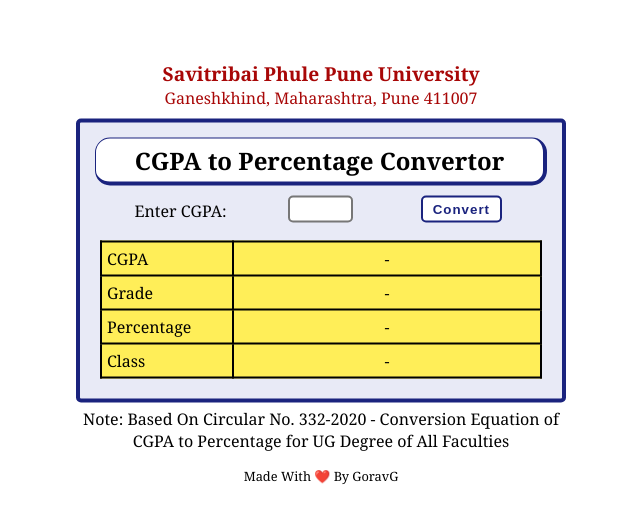
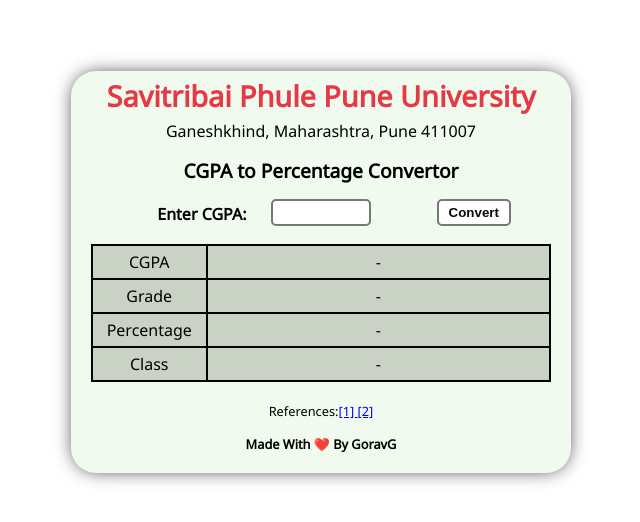
Before and after one commit to GoravG/SPPU-CGPA-TO-PERCENTAGE, a plain HTML site: page index.html in a window 1280 px wide. Shown: the part 128-650 px from the top of the page, without its empty margins (319-959 px from the left). Drawn offline with Linux system fonts and the light colour scheme.

Commit message:
UI changes

```diff
--- a/index.html
+++ b/index.html
@@ -3,10 +3,14 @@
 
 <head>
     <meta charset="UTF-8">
-    <title>CGPA to Percentage Convertor</title>
+    <title>SPPU CGPA to Percentage Convertor</title>
+    <meta name="description" content="SPPU CGPA to Percentage Convertor">
+    <meta name="keywords" content="SPPU, CGPA, Percentage, Grade, Class, Convertor">
+    <meta name="author" content="GoravG">
     <meta name="viewport" content="width=device-width, initial-scale=1.0">
     <link rel="stylesheet" href="./style.css" />
-    <link rel="shortcut icon" type="image/png" href="favicon.png">
+    <link href='https://fonts.googleapis.com/css?family=Noto Sans' rel='stylesheet'>
+    <link rel="shortcut icon" type="image/png" href="./images/calculator.svg">
 </head>
 
 <body>
@@ -17,7 +21,7 @@
                     Savitribai Phule Pune University
                 </a>
             </div>
-            <div class="deptdiv">Ganeshkhind, Maharashtra, Pune 411007</div>
+            <div class="addressdiv">Ganeshkhind, Maharashtra, Pune 411007</div>
         </div>
         <div class="mainbox">
             <div class="title">CGPA to Percentage Convertor</div>
@@ -55,9 +59,10 @@
             </div>
         </div>
         <div class="bottombox">
-            <div class="note">
-                Note: Based On Circular No. 332-2020 - Conversion Equation of CGPA to Percentage for UG Degree of All
-                Faculties
+            <div class="note">References:<a
+                    href="http://www.unipune.ac.in/Syllabi_PDF/revised-2015/engineering/UG-RULE-REGULATIONS-FOR-CREDIT-SYSTEM-2015-18June.pdf">[1]
+                </a><a
+                    href="https://campus.unipune.ac.in/CBCS/CBCS_Regulations_for_SPPU_01.09.2018_29.09.2018.pdf">[2]</a>
             </div>
             <div class="credits">
                 Made With ❤️ By GoravG
--- a/script.js
+++ b/script.js
@@ -1,7 +1,7 @@
 function convertCGPA() {
     var cgpa = document.getElementById("cgpa_input").value;
     if (cgpa == "") {
-        document.getElementById("error_msg").innerHTML = "Enter valid CGPA (i.e. between 0 & 10)";
+        document.getElementById("error_msg").innerHTML = "Please enter valid CGPA (i.e. between 0 & 10)";
         return;
     }
     var cgpa = Number(cgpa);
@@ -63,7 +63,6 @@
     document.getElementById("op_per").innerHTML = per;
     document.getElementById("op_class").innerHTML = cls;
 }
-// Click convert button when enter is pressed in input field
 document.getElementById("cgpa_input").addEventListener("keypress", function (event) {
     if (event.key === 'Enter') {
         event.preventDefault();
--- a/style.css
+++ b/style.css
@@ -6,11 +6,14 @@
 
 body {
     background-color: #fff;
-    font-family: Georgia, sans-serif;
+    font-family: Noto Sans, sans-serif;
 }
 
 .wrapper {
-    background-color: #fff;
+    background-color: #f1faee;
+    border: 0px solid #000000;
+    border-radius: 25px;
+    box-shadow: 0px 0px 20px -5px #000000;
     width: 500px;
     padding: 5px;
     text-align: center;
@@ -20,50 +23,45 @@
     transform: translate(-50%, -50%);
 }
 
-.wrapper .topbox {
-    color: #A80707;
+.wrapper .topbox .addressdiv {
+    padding: 5px 0px;
 }
 
 .wrapper .topbox a {
     text-decoration: none;
-    color: #A80707;
-    font-weight: bold;
-    font-size: 1.2em;
+    color: #e63946;
+    font-weight: bolder;
+    font-size: 1.8em;
 }
 
 .wrapper .topbox a:hover,
 .wrapper .topbox a:active {
-    text-shadow: 1px 1px #000;
+    text-shadow: 10px 0px 10px #f0f0f0;
 }
 
 .wrapper .mainbox {
-    background-color: #E8EAF6;
-    padding: 15px;
-    margin: 10px 0px 5px;
-    border: 4px solid #1A237E;
-    border-radius: 5px;
+    background-color: #f1faee;
+    padding: 5px;
+    margin: 0px 0px 5px;
 }
 
 .wrapper .mainbox .title {
     padding: 5px;
-    font-size: 1.5em;
+    font-size: 1.2em;
     font-weight: bold;
-    background-color: #fff;
-    border-top: 1px solid #1A237E;
-    border-right: 4px solid #1A237E;
-    border-bottom: 4px solid #1A237E;
-    border-left: 1px solid #1A237E;
-    border-radius: 15px;
+    margin-bottom: 5px;
 }
 
 .wrapper .mainbox .input_row {
     display: flex;
-    padding: 10px;
+    padding: 5px;
 }
 
 .wrapper .mainbox .input_row .input_label {
     width: 35%;
     padding: 4px;
+    font-weight: bold;
+    text-align: right;
 }
 
 .wrapper .mainbox .input_row .input_box {
@@ -73,57 +71,59 @@
 .wrapper .mainbox .input_row .input_box input {
     padding: 4px;
     border: 2px solid #777;
-    width: 65px;
+    width: 100px;
     border-radius: 5px;
 }
 
 .wrapper .mainbox .input_row .input_box input:focus {
-    border: 2px solid #222;
-    background-color: #E3F2FD;
+    border: 2px solid #000000;
+    background-color: #ffffff;
 }
 
 .wrapper .mainbox .input_row .input_button {
     width: 35%;
+    background-color: #f1faee;
 }
 
 .wrapper .mainbox .input_row .input_button button {
     background-color: white;
-    color: #1A237E;
-    border: 2px solid #1A237E;
+    color: #090909;
+    border: 2px solid #777;
     border-radius: 5px;
     padding: 4px 10px;
     font-weight: bold;
-    letter-spacing: 1px;
     cursor: pointer;
 }
 
 .wrapper .mainbox .input_row .input_button button:hover {
-    background-color: #C5CAE9;
+    background-color: rgb(200, 200, 200);
 }
 
 .wrapper .mainbox .input_row .input_button button:active {
-    background-color: #1A237E;
+    background-color: rgb(178, 177, 177);
     color: #fff;
 }
 
 .wrapper .mainbox #error_msg {
-    color: #d00;
+    margin-top: 10px;
+    color: rgb(255, 0, 0);
     padding: 0px 5px;
 }
 
 .wrapper .mainbox .output_table {
-    margin: 5px;
+    margin: 10px;
 }
 
 .wrapper .mainbox .output_table table {
     width: 100%;
     border-collapse: collapse;
-    background-color: #18170c;
+    background-color: #cad2c5;
 }
 
 .wrapper .mainbox .output_table table .col1 {
     text-align: left;
-    width: 30%;
+    text-align: center;
+    width: 25%;
 }
 
 .wrapper .mainbox .output_table table,
@@ -132,30 +132,18 @@
     padding: 5px;
 }
 
-.wrapper .mainbox .download_button button {
-    background-color: white;
-    color: #1A237E;
-    border: 2px solid #1A237E;
-    border-radius: 5px;
-    padding: 4px 10px;
-    font-weight: bold;
-    letter-spacing: 1px;
-    cursor: pointer;
-}
-
-.wrapper .mainbox .download_button button:hover {
-    background-color: #C5CAE9;
-}
-
-.wrapper .mainbox .download_button button:active {
-    background-color: #1A237E;
-    color: #fff;
+.wrapper .bottombox .note {
+    text-align: center;
+    font-size: 0.8em;
+    margin-bottom: 15px;
 }
 
 .wrapper .bottombox .credits {
-    text-align: right;
+    text-align: center;
     margin-top: 15px;
     font-size: 0.8em;
+    margin-bottom: 15px;
+    font-weight: bold;
 }
 
 @media screen and (max-width: 505px) {
@@ -174,163 +162,3 @@
         padding: 5px;
     }
 }
-
-* {
-    margin: 0;
-    padding: 0;
-    box-sizing: border-box;
-}
-
-body {
-    background-color: #fff;
-    font-family: Georgia, sans-serif;
-}
-
-.wrapper {
-    background-color: #fff;
-    width: 500px;
-    padding: 5px;
-    text-align: center;
-    position: absolute;
-    top: 50%;
-    left: 50%;
-    transform: translate(-50%, -50%);
-}
-
-.wrapper .topbox {
-    color: #A80707;
-}
-
-.wrapper .topbox .imagediv {
-    padding: 5px 0px;
-}
-
-.wrapper .topbox a {
-    text-decoration: none;
-    color: #A80707;
-    font-weight: bold;
-    font-size: 1.2em;
-}
-
-.wrapper .topbox a:hover,
-.wrapper .topbox a:active {
-    text-shadow: 1px 1px #000;
-}
-
-.wrapper .mainbox {
-    background-color: #E8EAF6;
-    padding: 15px;
-    margin: 10px 0px 5px;
-    border: 4px solid #1A237E;
-    border-radius: 5px;
-}
-
-.wrapper .mainbox .title {
-    padding: 5px;
-    font-size: 1.5em;
-    font-weight: bold;
-    background-color: #fff;
-    border-top: 1px solid #1A237E;
-    border-right: 4px solid #1A237E;
-    border-bottom: 4px solid #1A237E;
-    border-left: 1px solid #1A237E;
-    border-radius: 15px;
-}
-
-.wrapper .mainbox .input_row {
-    display: flex;
-    padding: 10px;
-}
-
-.wrapper .mainbox .input_row .input_label {
-    width: 35%;
-    padding: 4px;
-}
-
-.wrapper .mainbox .input_row .input_box {
-    width: 30%;
-}
-
-.wrapper .mainbox .input_row .input_box input {
-    padding: 4px;
-    border: 2px solid #777;
-    width: 65px;
-    border-radius: 5px;
-}
-
-.wrapper .mainbox .input_row .input_box input:focus {
-    border: 2px solid #222;
-    background-color: #E3F2FD;
-}
-
-.wrapper .mainbox .input_row .input_button {
-    width: 35%;
-}
-
-.wrapper .mainbox .input_row .input_button button {
-    background-color: white;
-    color: #1A237E;
-    border: 2px solid #1A237E;
-    border-radius: 5px;
-    padding: 4px 10px;
-    font-weight: bold;
-    letter-spacing: 1px;
-    cursor: pointer;
-}
-
-.wrapper .mainbox .input_row .input_button button:hover {
-    background-color: #C5CAE9;
-}
-
-.wrapper .mainbox .input_row .input_button button:active {
-    background-color: #1A237E;
-    color: #fff;
-}
-
-.wrapper .mainbox #error_msg {
-    color: #d00;
-    padding: 0px 5px;
-}
-
-.wrapper .mainbox .output_table {
-    margin: 5px;
-}
-
-.wrapper .mainbox .output_table table {
-    width: 100%;
-    border-collapse: collapse;
-    background-color: #FFEE58;
-}
-
-.wrapper .mainbox .output_table table .col1 {
-    text-align: left;
-}
-
-.wrapper .mainbox .output_table table,
-td {
-    border: 2px solid black;
-    padding: 5px;
-}
-
-.wrapper .bottombox .credits {
-    text-align: center;
-    margin-top: 15px;
-    font-size: 0.8em;
-}
-
-@media screen and (max-width: 505px) {
-    .wrapper {
-        width: 95%;
-    }
-
-    .wrapper .mainbox .input_row {
-        flex-direction: column;
-    }
-
-    .wrapper .mainbox .input_row .input_label,
-    .wrapper .mainbox .input_row .input_box,
-    .wrapper .mainbox .input_row .input_button {
-        width: 100%;
-        padding: 5px;
-    }
-}
```
Also changed, not shown: images/calculator.svg (added), images/sppu-logo.jpg (deleted).
